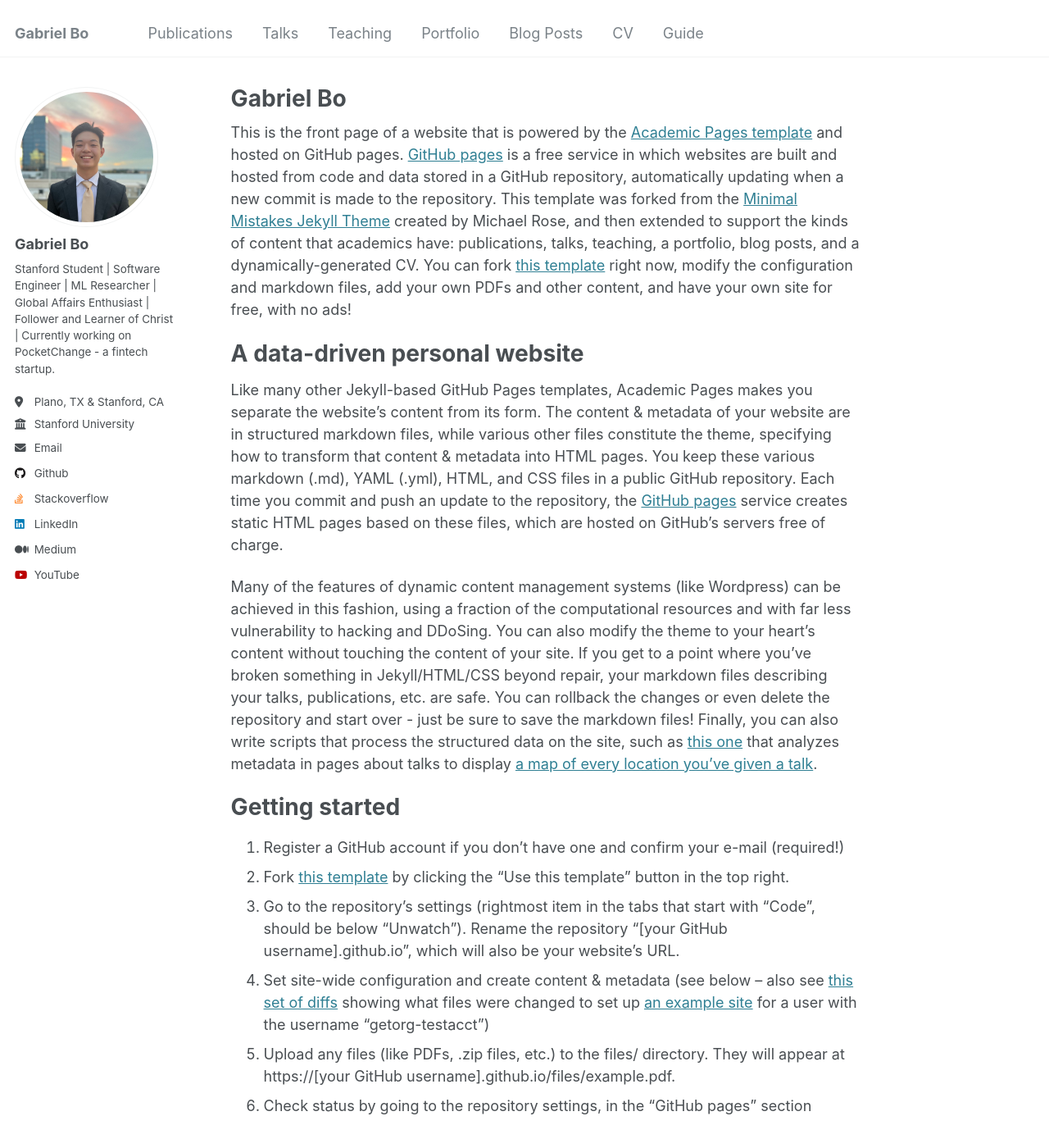
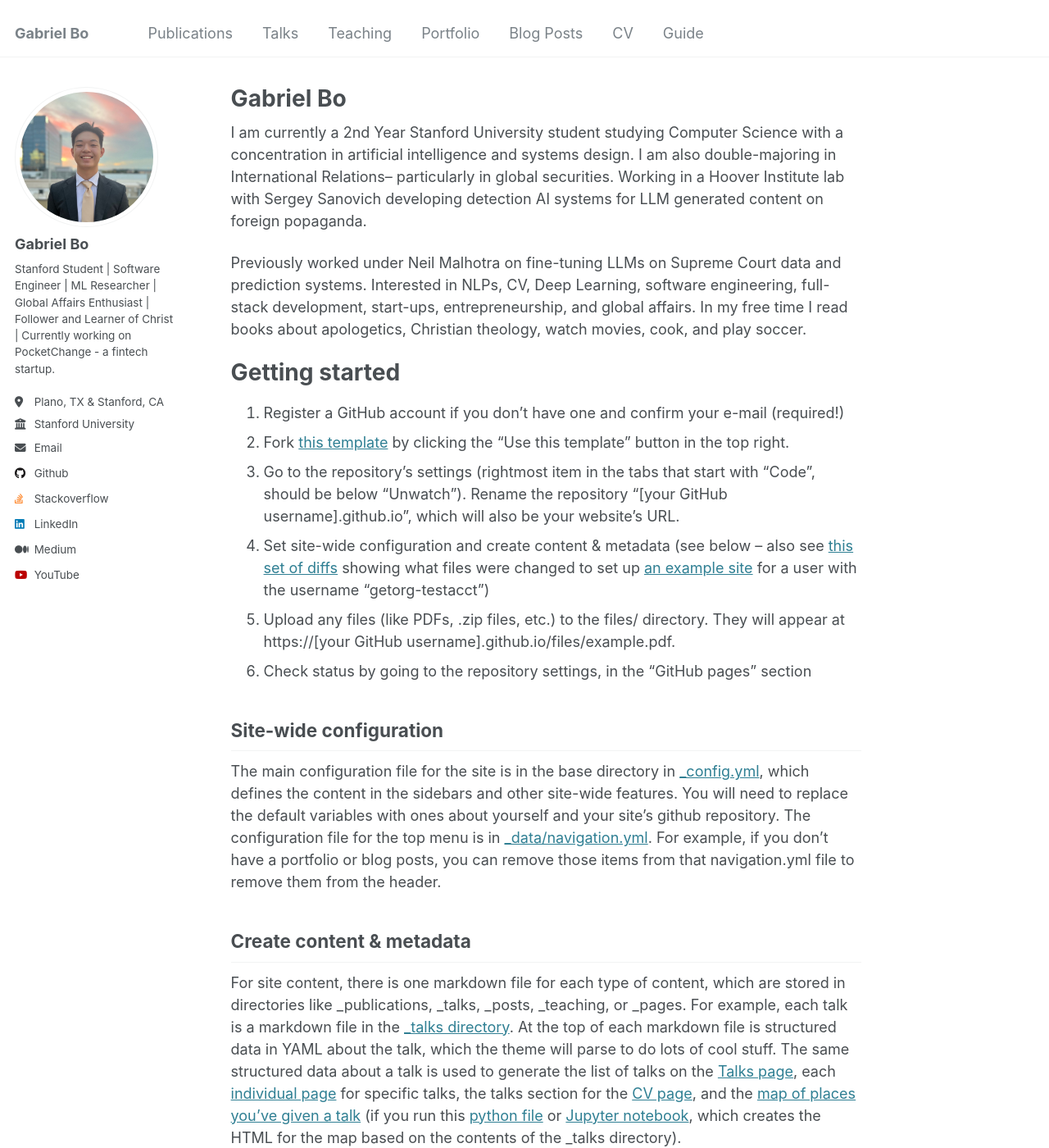
Before and after one commit to gabrielkmbo/gabrielkmbo.github.io, a Jekyll site: the page built from _pages/about.md, in a window 1280 px wide and 1400 px high. Shown: the whole window at 82% size. Built offline with Jekyll 4.4.1, drawn with Linux system fonts in a browser that asks for light colours.

Commit message:
bio added

```diff
--- a/_pages/about.md
+++ b/_pages/about.md
@@ -9,13 +9,9 @@ redirect_from:
 
 
 
-This is the front page of a website that is powered by the [Academic Pages template](https://github.com/academicpages/academicpages.github.io) and hosted on GitHub pages. [GitHub pages](https://pages.github.com) is a free service in which websites are built and hosted from code and data stored in a GitHub repository, automatically updating when a new commit is made to the repository. This template was forked from the [Minimal Mistakes Jekyll Theme](https://mmistakes.github.io/minimal-mistakes/) created by Michael Rose, and then extended to support the kinds of content that academics have: publications, talks, teaching, a portfolio, blog posts, and a dynamically-generated CV. You can fork [this template](https://github.com/academicpages/academicpages.github.io) right now, modify the configuration and markdown files, add your own PDFs and other content, and have your own site for free, with no ads!
+I am currently a 2nd Year Stanford University student studying Computer Science with a concentration in artificial intelligence and systems design. I am also double-majoring in International Relations-- particularly in global securities. Working in a Hoover Institute lab with Sergey Sanovich developing detection AI systems for LLM generated content on foreign popaganda.
 
-A data-driven personal website
-======
-Like many other Jekyll-based GitHub Pages templates, Academic Pages makes you separate the website's content from its form. The content & metadata of your website are in structured markdown files, while various other files constitute the theme, specifying how to transform that content & metadata into HTML pages. You keep these various markdown (.md), YAML (.yml), HTML, and CSS files in a public GitHub repository. Each time you commit and push an update to the repository, the [GitHub pages](https://pages.github.com/) service creates static HTML pages based on these files, which are hosted on GitHub's servers free of charge.
-
-Many of the features of dynamic content management systems (like Wordpress) can be achieved in this fashion, using a fraction of the computational resources and with far less vulnerability to hacking and DDoSing. You can also modify the theme to your heart's content without touching the content of your site. If you get to a point where you've broken something in Jekyll/HTML/CSS beyond repair, your markdown files describing your talks, publications, etc. are safe. You can rollback the changes or even delete the repository and start over - just be sure to save the markdown files! Finally, you can also write scripts that process the structured data on the site, such as [this one](https://github.com/academicpages/academicpages.github.io/blob/master/talkmap.ipynb) that analyzes metadata in pages about talks to display [a map of every location you've given a talk](https://academicpages.github.io/talkmap.html).
+Previously worked under Neil Malhotra on fine-tuning LLMs on Supreme Court data and prediction systems. Interested in NLPs, CV, Deep Learning, software engineering, full-stack development, start-ups, entrepreneurship, and global affairs. In my free time I read books about apologetics, Christian theology, watch movies, cook, and play soccer.
 
 
 Getting started
```
